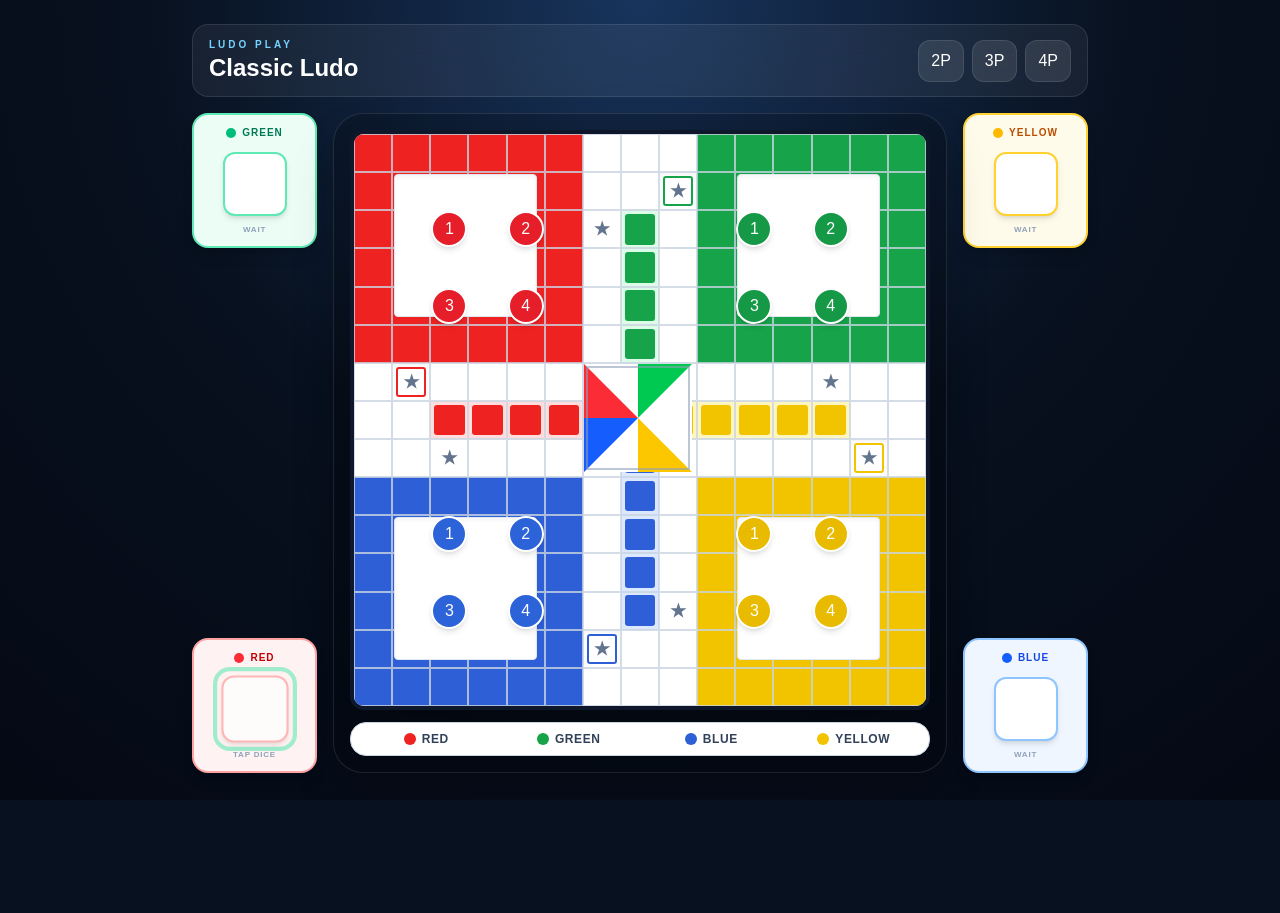
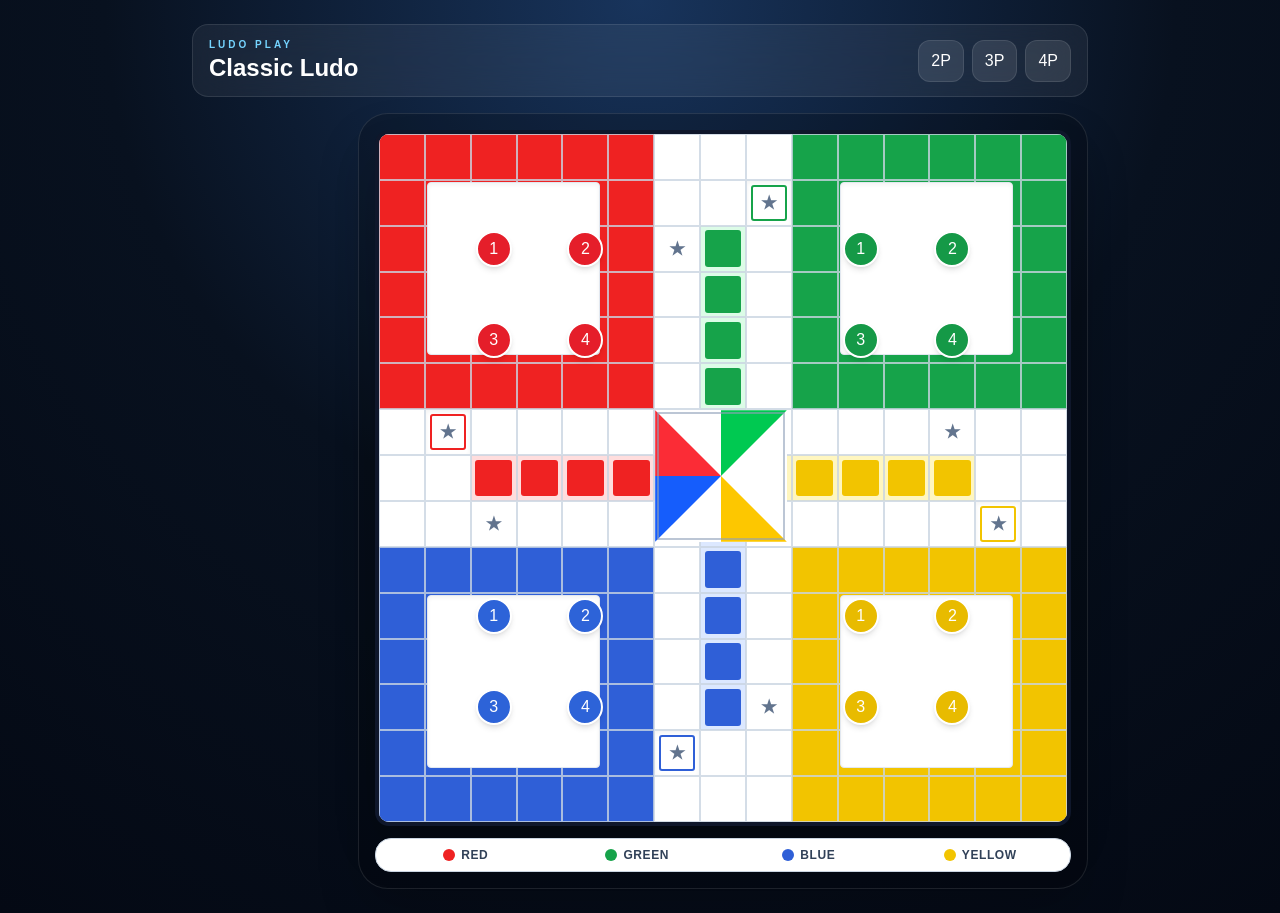
Before and after one commit to Shailendra76-sk/ludo, a Next.js app: page / in a window 1280 px wide. Before the commit the page ends 800 px from the top, so only its background shows below. Built offline with nearby package versions, Linux system fonts and the light colour scheme.

Commit message:
UI: align each player dice with matching board corner

```diff
--- a/components/ludo-table-layout.tsx
+++ b/components/ludo-table-layout.tsx
@@ -3,29 +3,29 @@
 import type { ReactNode } from "react";
 
 export default function LudoTableLayout({
-  topLeft,
-  topRight,
-  bottomLeft,
-  bottomRight,
+  red,
+  green,
+  blue,
+  yellow,
   children,
 }: {
-  topLeft: ReactNode;
-  topRight: ReactNode;
-  bottomLeft: ReactNode;
-  bottomRight: ReactNode;
+  red: ReactNode;
+  green: ReactNode;
+  blue: ReactNode;
+  yellow: ReactNode;
   children: ReactNode;
 }) {
   return (
-    <div className="mx-auto grid w-full max-w-[1120px] grid-cols-1 gap-3 md:grid-cols-[125px_minmax(420px,760px)_125px] md:grid-rows-[auto_minmax(0,1fr)_auto] md:items-center md:gap-x-4 md:gap-y-3">
-      <div className="md:col-start-1 md:row-start-1">{topLeft}</div>
-      <div className="md:col-start-3 md:row-start-1">{topRight}</div>
+    <div className="mx-auto grid w-full max-w-[1120px] grid-cols-2 items-center gap-3 md:grid-cols-[150px_minmax(420px,760px)_150px] md:grid-rows-[auto_minmax(0,1fr)_auto] md:gap-x-4 md:gap-y-3">
+      <div className="order-1 md:col-start-1 md:row-start-1 md:order-none">{red}</div>
+      <div className="order-2 md:col-start-3 md:row-start-1 md:order-none">{green}</div>
 
-      <div className="order-first md:col-start-2 md:row-start-1 md:row-span-3 md:order-none">
+      <div className="order-5 col-span-2 md:col-start-2 md:row-start-1 md:row-span-3 md:order-none">
         {children}
       </div>
 
-      <div className="md:col-start-1 md:row-start-3">{bottomLeft}</div>
-      <div className="md:col-start-3 md:row-start-3">{bottomRight}</div>
+      <div className="order-3 md:col-start-1 md:row-start-3 md:order-none">{blue}</div>
+      <div className="order-4 md:col-start-3 md:row-start-3 md:order-none">{yellow}</div>
     </div>
   );
 }
```
